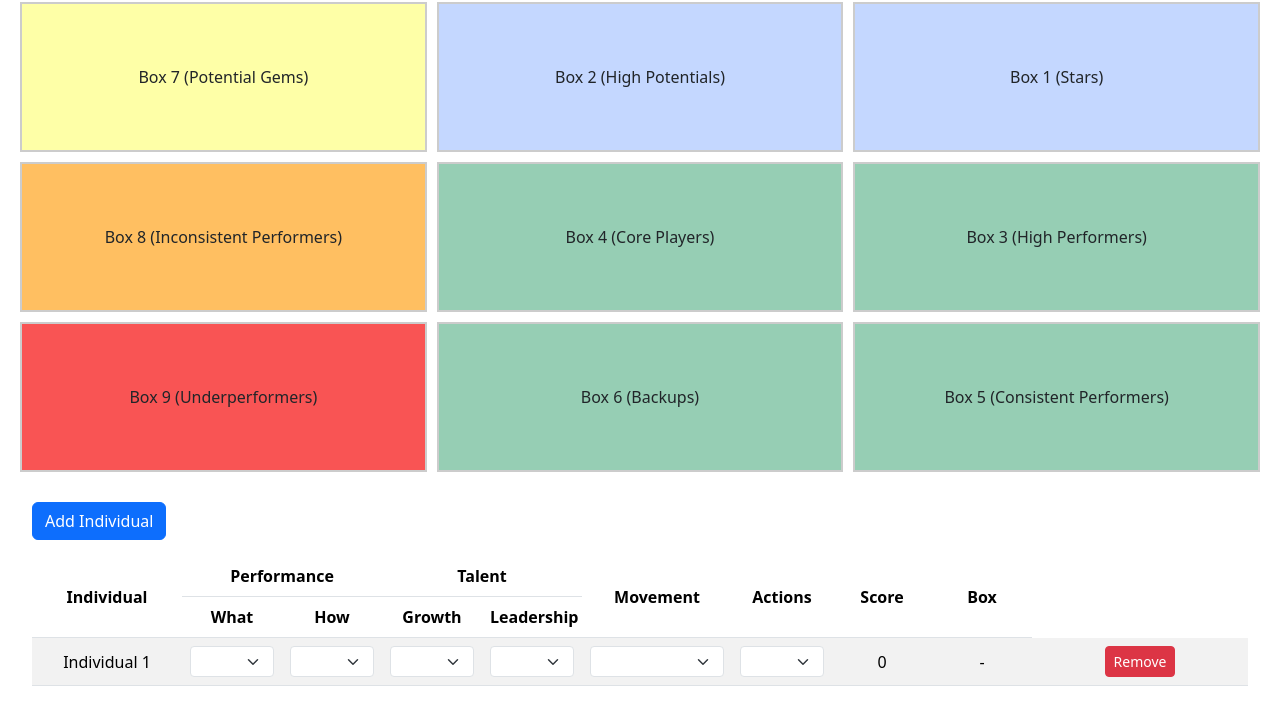
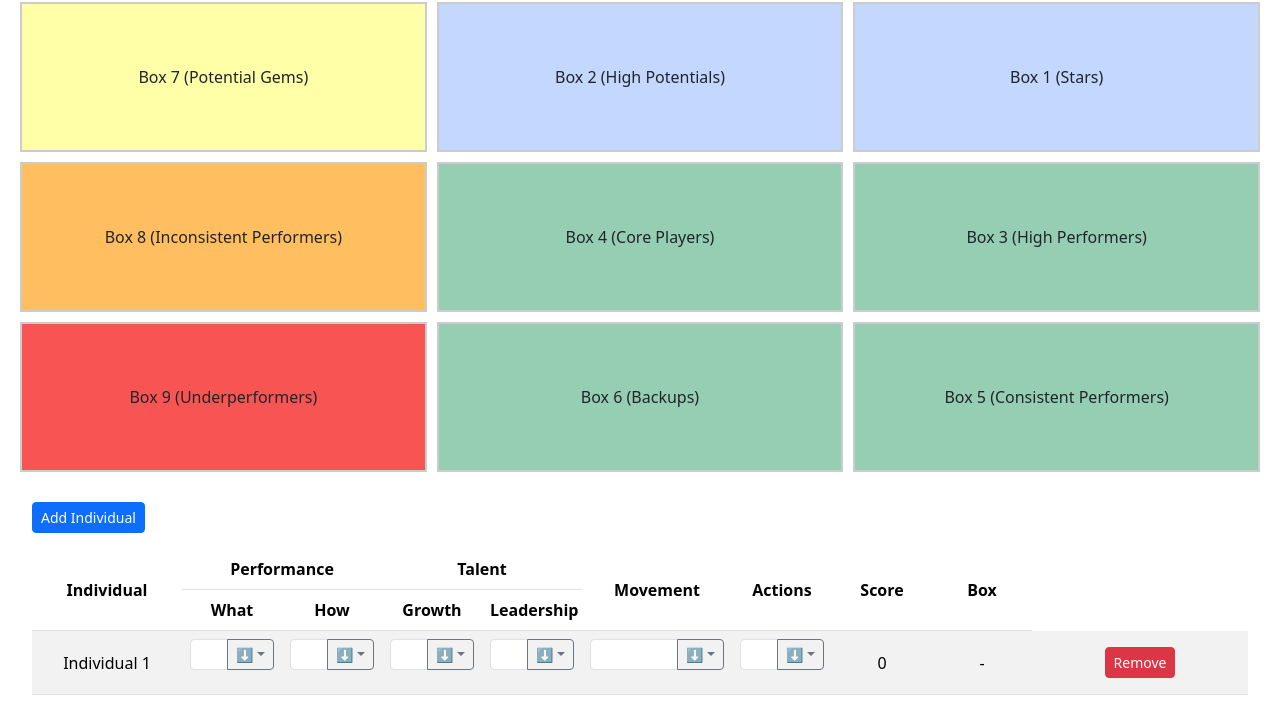
Before and after one commit to omaciel/Potentializer, a plain HTML site: page index.html in a window 1280 px wide. Both pictures are taken after a click on the button "Add Individual". Shown: the part 74-800 px from the top of the page. Drawn offline with nearby package versions, Linux system fonts and the light colour scheme.

Commit message:
Using button and dropdown.

```diff
--- a/index.html
+++ b/index.html
@@ -130,7 +130,7 @@
 
     <!-- Individuals Table Row -->
     <section class="container">
-        <button id="addIndividualBtn" class="btn btn-primary mb-3">Add Individual</button>
+        <button id="addIndividualBtn" class="btn btn-primary btn-sm mb-3">Add Individual</button>
 
         <table class="table table-striped" id="individualTable">
             <thead>
@@ -177,12 +177,12 @@
             const newRow = document.createElement('tr');
             newRow.innerHTML = `
                 <td rowspan="2">Individual ${individualCount}</td>
-                <td>${createDropdown('performanceWhat', 'Performance')}</td>
-                <td>${createDropdown('performanceHow', 'Performance')}</td>
-                <td>${createDropdown('talentGrowth', 'FutureTalent')}</td>
-                <td>${createDropdown('talentLeadership', 'FutureTalent')}</td>
-                <td rowspan="2">${createDropdown('movementReadiness', 'Movement')}</td>
-                <td rowspan="2">${createDropdown('talentActions', 'TalentActions')}</td>
+                <td>${createDropdownButton('performanceWhat', ['Surpasses Expectations', 'Meets Expectations', 'Meets Some Expectations', 'Does Not Meet Expectations'])}</td>
+                <td>${createDropdownButton('performanceHow', ['Surpasses Expectations', 'Meets Expectations', 'Meets Some Expectations', 'Does Not Meet Expectations'])}</td>
+                <td>${createDropdownButton('talentGrowth', ['Always/Most of the Time', 'Sometimes', 'Never'])}</td>
+                <td>${createDropdownButton('talentLeadership', ['Always/Most of the Time', 'Sometimes', 'Never'])}</td>
+                <td rowspan="2">${createDropdownButton('movementReadiness', ['Ready for promotion', 'Continue growing in current role', 'Not well placed'])}</td>
+                <td rowspan="2">${createDropdownButton('talentActions', ['Growth/Ready for lateral move or promotion', 'Rewards', 'Development', 'Growth/Not well placed'])}</td>
                 <td rowspan="2" class="totalScore">0</td>
                 <td rowspan="2" class="assignedBox">-</td>
                 <td rowspan="2"><button class="btn btn-danger btn-sm removeBtn">Remove</button></td>
@@ -192,8 +192,8 @@
             tableBody.appendChild(emptyRow);
 
             // Add event listener to update score and box when dropdowns change
-            newRow.querySelectorAll('select').forEach(select => {
-                select.addEventListener('change', calculateScore);
+            newRow.querySelectorAll('.dropdown-item').forEach(select => {
+                select.addEventListener('click', calculateScore);
             });
 
             // Add event listener to remove row
@@ -203,49 +203,25 @@
             });
         });
 
-        // Create dropdown HTML based on the type (Performance, FutureTalent, Movement, TalentActions)
-        function createDropdown(questionType, category) {
-            let options = '';
+        // Create dropdown button
+        function createDropdownButton(inputId, options) {
+            let dropdownHTML = `<div class="input-group input-group-sm mb-3">
+              <input type="text" class="form-control" aria-label="Selected option" id="${inputId}" readonly>
+              <button class="btn btn-outline-secondary dropdown-toggle" type="button" data-bs-toggle="dropdown" aria-expanded="false">⬇</button>
+              <ul class="dropdown-menu dropdown-menu-end">`;
 
-            switch (category) {
-                case 'Performance':
-                    options = `
-                        <option value="" selected disabled></option>
-                        <option value="4">Surpasses Expectations</option>
-                        <option value="3">Meets Expectations</option>
-                        <option value="2"></option>
-                        <option value="1">Meets Some Expectations</option>
-                        <option value="-1">Does Not Meet Expectations</option>
-                    `;
-                    break;
-                case 'FutureTalent':
-                    options = `
-                        <option value="" selected disabled></option>
-                        <option value="4">Always/Most of the Time</option>
-                        <option value="1">Sometimes</option>
-                        <option value="-1">Never</option>
-                    `;
-                    break;
-                case 'Movement':
-                    options = `
-                        <option value="" selected disabled></option>
-                        <option value="4">Ready for promotion</option>
-                        <option value="1">Continue growing in current role</option>
-                        <option value="-1">Not well placed</option>
-                    `;
-                    break;
-                case 'TalentActions':
-                    options = `
-                        <option value="" selected disabled></option>
-                        <option value="4">Growth/Ready for lateral move or promotion</option>
-                        <option value="2">Rewards</option>
-                        <option value="1">Development</option>
-                        <option value="-1">Growth/Not well placed</option>
-                    `;
-                    break;
-            }
+            options.forEach(option => {
+              dropdownHTML += `<li><a class="dropdown-item" href="#" onclick="setValue(this, '${option}', '${inputId}')">${option}</a></li>`;
+            });
 
-            return `<select class="form-select form-select-sm ${questionType}">${options}</select>`;
+            dropdownHTML += '</ul></div>';
+            return dropdownHTML;
+        }
+
+        // Set value in input field when dropdown item is clicked
+        function setValue(element, value, inputId) {
+            document.getElementById(inputId).value = value;
+            calculateScore();
         }
 
         // Calculate the total score and assigned box
@@ -254,8 +230,9 @@
             let totalScore = 0;
 
             // Sum up scores for the row and the next row
-            row.querySelectorAll('select').forEach(select => {
-                totalScore += parseInt(select.value);
+            row.querySelectorAll('input').forEach(input => {
+                const value = input.value;
+                totalScore += getScore(value);
             });
 
             // Update total score
@@ -268,6 +245,27 @@
 
             // Move individual to the corresponding grid box
             moveToBox(boxNumber, row.cells[0].innerText);
+        }
+
+        // Get score based on selected value
+        function getScore(value) {
+            const scoreMapping = {
+                'Surpasses Expectations': 4,
+                'Meets Expectations': 3,
+                'Meets Some Expectations': 1,
+                'Does Not Meet Expectations': -1,
+                'Always/Most of the Time': 4,
+                'Sometimes': 1,
+                'Never': -1,
+                'Ready for promotion': 4,
+                'Continue growing in current role': 1,
+                'Not well placed': -1,
+                'Growth/Ready for lateral move or promotion': 4,
+                'Rewards': 2,
+                'Development': 1,
+                'Growth/Not well placed': -1
+            };
+            return scoreMapping[value] || 0;
         }
 
         // Determine which box based on the total score
```
